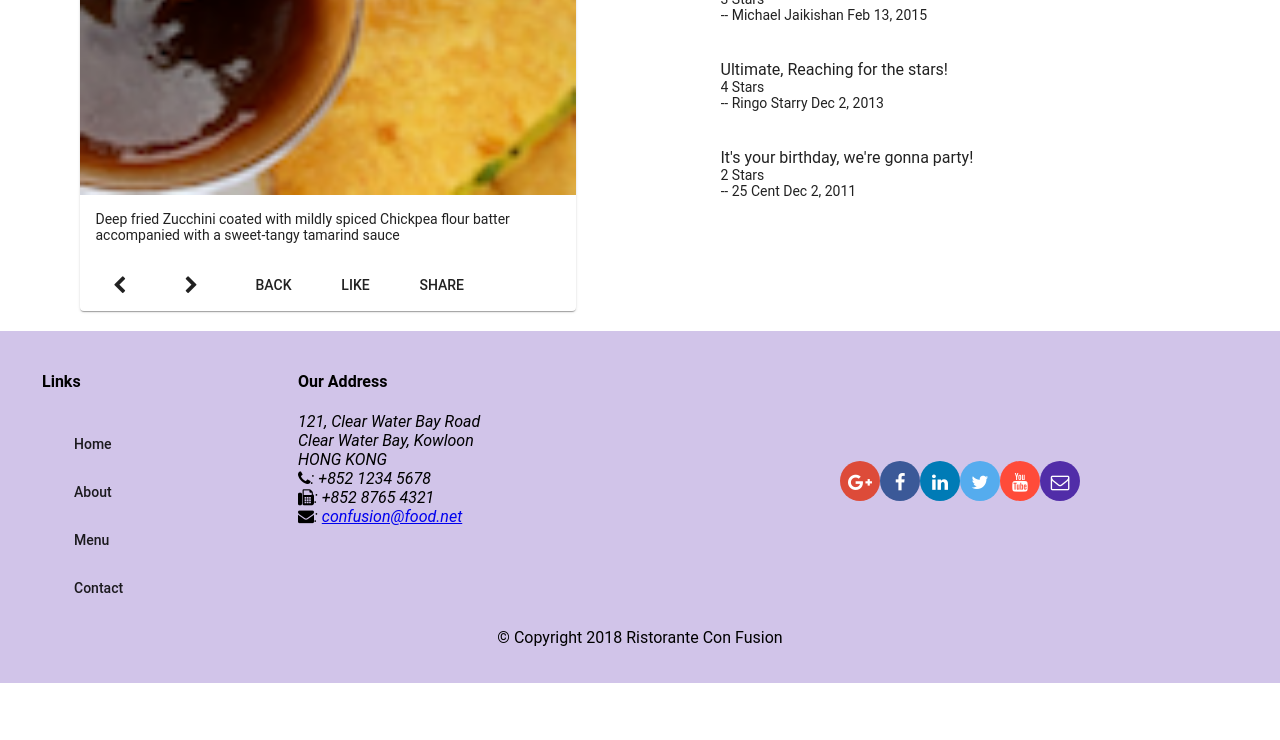
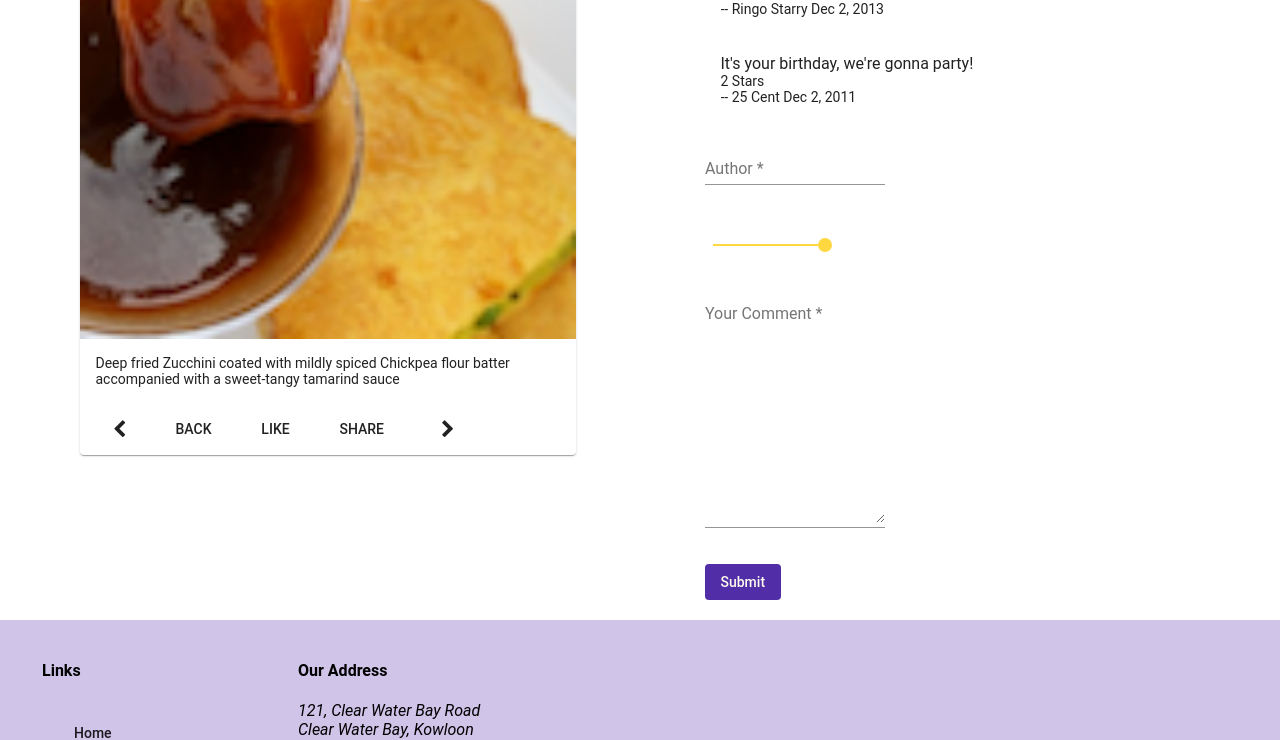
Before and after one commit to RishitaReddyChilla/Angular-conFusion-Application, an Angular app: page /dishdetail/1 in a window 1280 px wide. Shown: the part 751-1491 px from the top of the page. Before the commit the page ends 1434 px from the top, so only its background shows below. Built offline with nearby package versions, Linux system fonts and the light colour scheme.

Commit message:
dishdetail - comment submission - reactive form validation , preview on valid input, push comment, valueChanges observable

```diff
--- a/src/app/app.module.ts
+++ b/src/app/app.module.ts
@@ -30,6 +30,7 @@ import { MatFormFieldModule} from '@angular/material/form-field';
 import { MatInputModule } from '@angular/material/input';
 import { MatCheckboxModule } from '@angular/material/checkbox';
 import { MatProgressSpinnerModule} from '@angular/material/progress-spinner';
+import {MatSliderModule} from '@angular/material/slider';
 import { FormsModule } from '@angular/forms';
 import { ReactiveFormsModule } from '@angular/forms';
 import { MatSelectModule } from '@angular/material/select';
@@ -67,6 +68,7 @@ import { MatSlideToggleModule } from '@angular/material/slide-toggle';
     MatSelectModule,
     MatSlideToggleModule,
     MatProgressSpinnerModule,
+    MatSliderModule,
     FormsModule,
     ReactiveFormsModule
 
--- a/src/app/dishdetail/dishdetail.component.html
+++ b/src/app/dishdetail/dishdetail.component.html
@@ -21,31 +21,64 @@
             <span class= "fa fa-chevron-left fa-lg"></span>
           </button>
           <span class="flex-spacer"></span>
-        <button mat-button [routerLink]="['/dishdetail', next]">
-          <span class="fa fa-chevron-right fa-lg"></span>
-        </button>
             <button mat-button (click)="goBack()">BACK</button>
             <button mat-button>LIKE</button>
             <button mat-button>SHARE</button>
+            <button mat-button [routerLink]="['/dishdetail', next]">
+              <span class="fa fa-chevron-right fa-lg"></span>
+            </button>
         </mat-card-actions>
     </mat-card>
   </div>
-  <div fxFlex="40" *ngIf="dish">
-    <mat-list>
+  <div fxFlex="40" *ngIf="dish" >
+    <mat-list >
         <h2>Comments</h2>
+
         <mat-list-item *ngFor="let comment of dish.comments">
           <h1 matLine> {{comment.comment}} </h1>
-          <p matLine>
-              {{comment.rating}} Stars
+          <p matLine>{{comment.rating}} Stars</p>
+          <p matLine>-- {{comment.author}} {{comment.date | date}}</p>
+        </mat-list-item>
+
+        <!--Display only if commentForm is valid-->
+        <mat-list-item *ngIf="commentForm.valid">
+          <h2 matLine> {{commentForm.value.comment}} </h2>
+          <p matLine> {{commentForm.value.rating}} Stars </p>
+          <p matLine> -- {{commentForm.value.author}} </p>
+      </mat-list-item>
+
+      </mat-list>
+      <div  class="col-xs-9 col-xs-offset-1">
+        <form class="form-horizontal" novalidate [formGroup]="commentForm" #cform = "ngForm" (ngSubmit)="onSubmit()">
+          <p>
+            <mat-form-field >
+              <input matInput formControlName="author" placeholder="Author" type="text" >
+              <mat-error *ngIf="formErrors.author">
+                {{formErrors.author}}
+              </mat-error>
+            </mat-form-field>
           </p>
-          <p matLine>
-            -- {{comment.author}} {{comment.date | date}}
+          <p>
+            <mat-slider  min="1" max ="5" thumbLabel step="1" tickInterval="1" type="number" name="rating" formControlName="rating"></mat-slider>
+            <mat-error *ngIf="formErrors.rating">
+              {{formErrors.rating}}
+            </mat-error>
           </p>
-        </mat-list-item>
-      </mat-list>
+          <p>
+            <mat-form-field class="full-width">
+              <textarea matInput formControlName="comment" placeholder="Your Comment" rows=12 ></textarea>
+              <mat-error *ngIf="formErrors.comment">
+                {{formErrors.comment}}
+              </mat-error>
+            </mat-form-field>
+          </p>
+          <button type="submit" mat-button class="background-primary text-floral-white"
+          [disabled]="commentForm.invalid">Submit</button>
+        </form>
+    </div>
   </div>
-  <div fxFlex [hidden]="dish"><!--//shows only if dishes is null-->
+<div fxFlex [hidden]="dish"><!--//shows only if dishes is null-->
     <mat-spinner></mat-spinner> <h4>Loading . . . Please Wait</h4>
-  </div>
+</div>
 
 </div>
--- a/src/app/dishdetail/dishdetail.component.ts
+++ b/src/app/dishdetail/dishdetail.component.ts
@@ -1,10 +1,14 @@
-import { Component, OnInit } from '@angular/core';
+import { Component, OnInit, ViewChild } from '@angular/core';
+import { FormBuilder, FormGroup, Validators, NgForm} from '@angular/forms';
 import { Params, ActivatedRoute } from '@angular/router';
 import { Location } from '@angular/common';//to track history
 import { Dish } from '../shared/dish';
 import { DishService } from '../services/dish.service';
 import { switchMap } from 'rxjs/operators';
 import { THIS_EXPR } from '@angular/compiler/src/output/output_ast';
+import { Comment} from '../shared/comment';
+
+
 //hello
 
 /*const DISH = {
@@ -63,11 +67,78 @@ export class DishdetailComponent implements OnInit {
   prev!: string;
   next!: string;
 
+  commentForm!: FormGroup;
+  comment!: Comment;//datamodel
+
+  date!:Date;
+  dateISO!:string;
+
+  @ViewChild('cform') commentFormDirective!:  NgForm;
+
+  formErrors:any= {
+    'author': '',
+    'rating': '',
+    'comment' : ''
+  };
+
+  validationMessages:any = {
+    'author': {
+      'required': 'Author name is required',
+      'minlength': 'Author name must be at least 2 characters long',
+      'maxlength': 'Author name cannot be more than 25 characters'
+    },
+    'rating': {
+      'required': 'Last Name is required.',
+    },
+    'comment': {
+      'required': 'Comment is required.',
+    }
+  };
+
   constructor(private dishService: DishService ,
     private route: ActivatedRoute,
-    private location: Location) { }
+    private location: Location,
+    private fb: FormBuilder) {
+
+     }
+
+     createForm(){
+      this.commentForm = this.fb.group({
+        author: ['',[Validators.required, Validators.minLength(2), Validators.maxLength(25)]],
+        rating: 5,
+        comment:['',Validators.required]
+      });
+
+      this.commentForm.valueChanges
+      .subscribe(data => this.onValueChanged(data)); //if any error is detected it will be added to js object formerrors above
+      //what to do when value changes
+      this.onValueChanged(); //reset form validation messages
+    }
+
+    onValueChanged(data?: any){//?-data parameter is optional
+      if(!this.commentForm) {
+        return;
+      }
+      const form = this.commentForm;
+      for (const field in this.formErrors) {
+        if (this.formErrors.hasOwnProperty(field)) {
+          // clear previous error message (if any)
+          this.formErrors[field] = '';
+          const control = form.get(field);
+          if (control && control.dirty && !control.valid) {
+            const messages = this.validationMessages[field];
+            for (const key in control.errors) {
+              if (control.errors.hasOwnProperty(key)) {
+                this.formErrors[field] += messages[key] + ' ';
+              }
+            }
+          }
+        }
+      }
+    }
 
   ngOnInit(){
+    this.createForm();
    // let id = this.route.snapshot.params['id'];
     this.dishService.getDishIds()
     .subscribe((dishIds)=>this.dishIds = dishIds);
@@ -87,4 +158,26 @@ export class DishdetailComponent implements OnInit {
   goBack():void{
   this.location.back();
 }
+
+onSubmit(){
+  this.comment = this.commentForm.value;
+  console.log(this.comment);
+  //date
+  this.date = new Date();
+  //ISOstring
+  this.dateISO = this.date.toISOString();
+  this.commentForm.value.date = this.dateISO;
+  this.comment = this.commentForm.value;
+ // console.log(this.comment);
+ //pushing the comment to display below the previous comments
+  this.dish.comments.push(this.comment);
+  //Reset the form
+  this.commentFormDirective.resetForm();
+  this.commentForm.reset({
+    author: '',
+    rating: 5 ,
+    comment: ''
+  });
+
 }
+}
```
